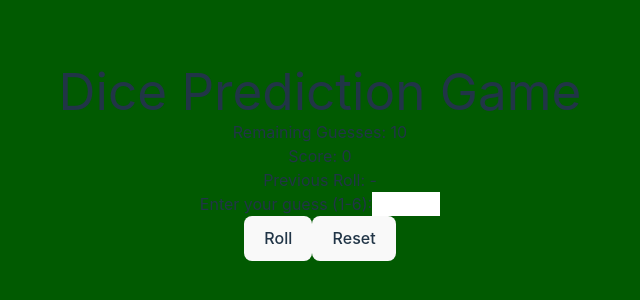
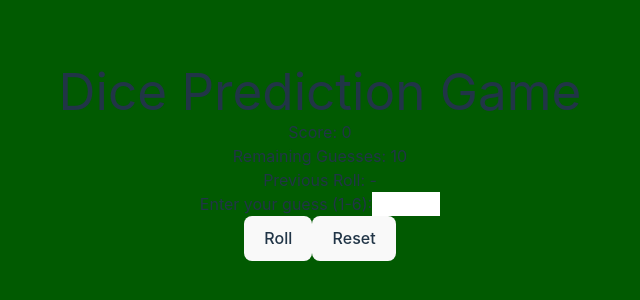
Before and after one commit to sachika13125/casino-app-client, a React (Vite) app: page / in a window 1280 px wide. Shown: the part 238-538 px from the top of the page, without its empty margins (320-960 px from the left). Built offline with nearby package versions, Linux system fonts and the light colour scheme.

Commit message:
update score

```diff
--- a/src/components/Dice.jsx
+++ b/src/components/Dice.jsx
@@ -52,10 +52,11 @@ export default function Dice() {
     return(
         <div>
             <h1 className='text-white'>Dice Prediction Game</h1>
-            <div id="rewards-container" className="bg-gray-100 p-4 rounded-lg mb-4 w-1/2 mx-auto"></div>
+            <div id="rewards-container" className="bg-gray-100 p-4 rounded-lg mb-4 w-1/2 mx-auto">
+                <p className='text-black'>Score: <span id="score" className='text-lg font-bold'>{score}</span></p>
+            </div>
             <div id="game" className="p-4 rounded-lg">
                 <p className='text-white'>Remaining Guesses: <span id="remaining-guesses">{remainingGuesses}</span></p>
-                <p className='text-white'>Score: <span id="score" className='text-lg font-bold'>{score}</span></p>
                 <p className='text-white flex justify-center items-center'>Previous Roll: {previousRoll !== null ? <img src={`/images/dice${previousRoll}.png`} alt={`Dice Roll ${previousRoll}`} className='w-1/4 text-center' /> : "-"}</p>
                 <label htmlFor="guess" className="block text-white text-sm font-bold mb-2">Enter your guess (1-6):</label>
                 <input type="number" id="guess" min="1" max="6" value={guess}
```
